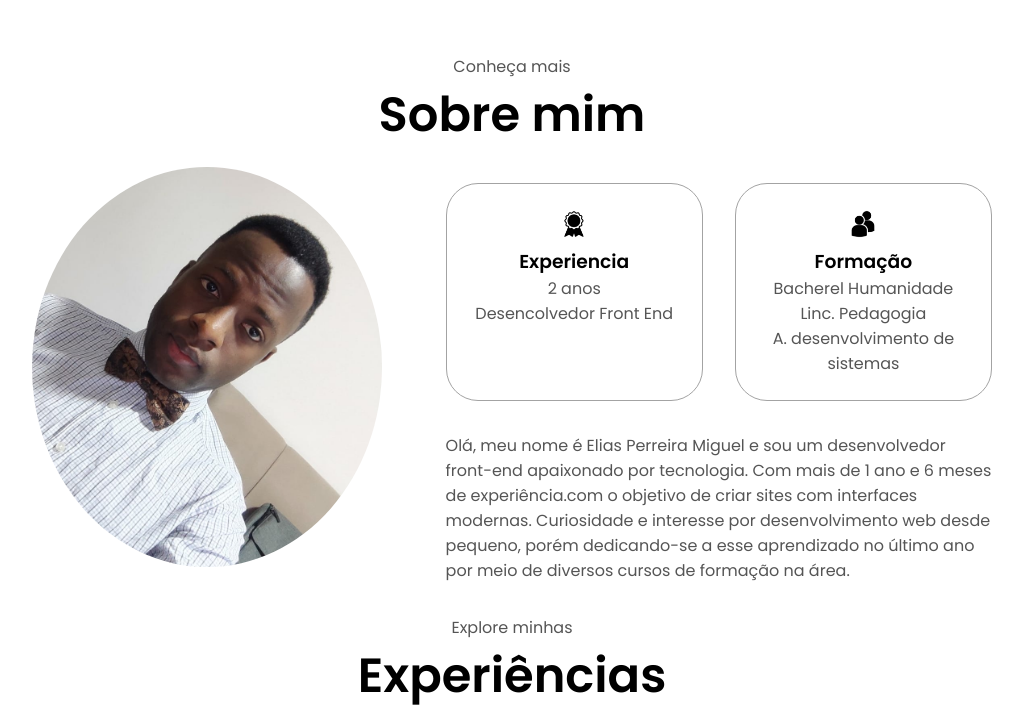
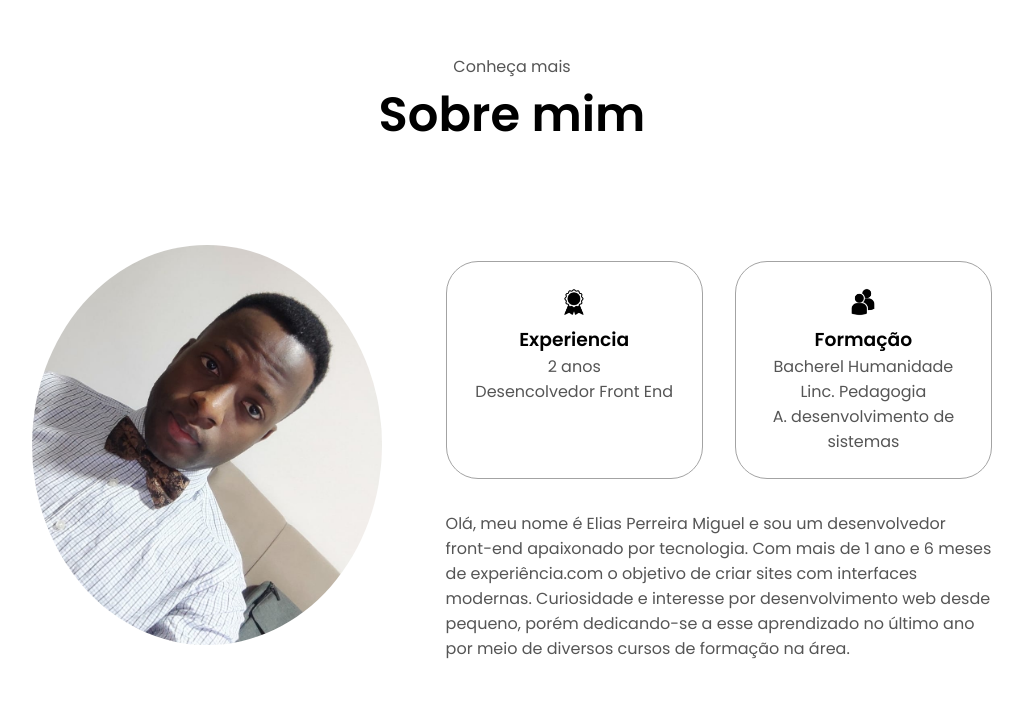
Before and after one commit to eliasmiguell/perfil_pessoal, a website with bundled scripts: page index.html in a window 1280 px wide. Shown: the part 874-1589 px from the top of the page, without its empty margins (128-1151 px from the left). Built offline with nearby package versions, Linux system fonts and the light colour scheme.

Commit message:
Atualização da altura de todas as seções

```diff
--- a/style.css
+++ b/style.css
@@ -269,8 +269,9 @@ section {
 
 /* ABOUT SECTION */
 
-#about {
+#SobreMim {
   position: relative;
+  height: 96vh;
 }
 
 .about-containers {
```
